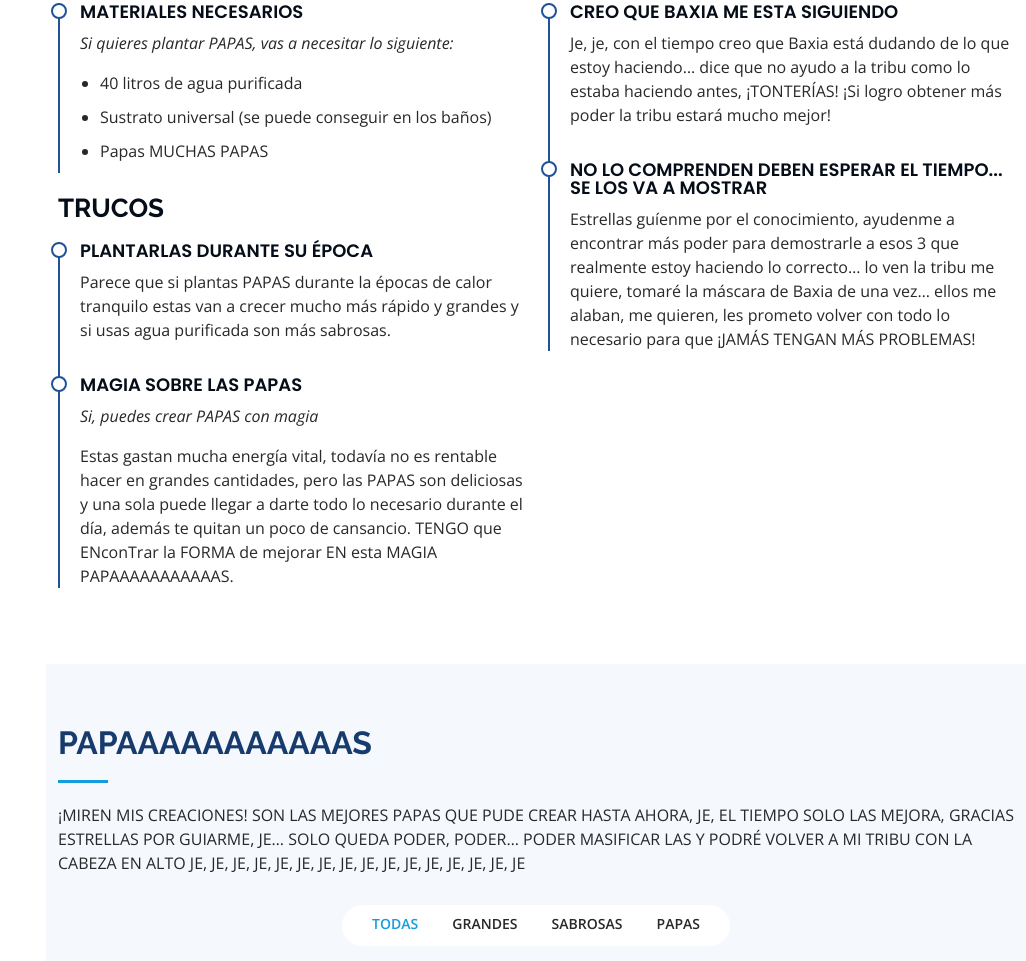
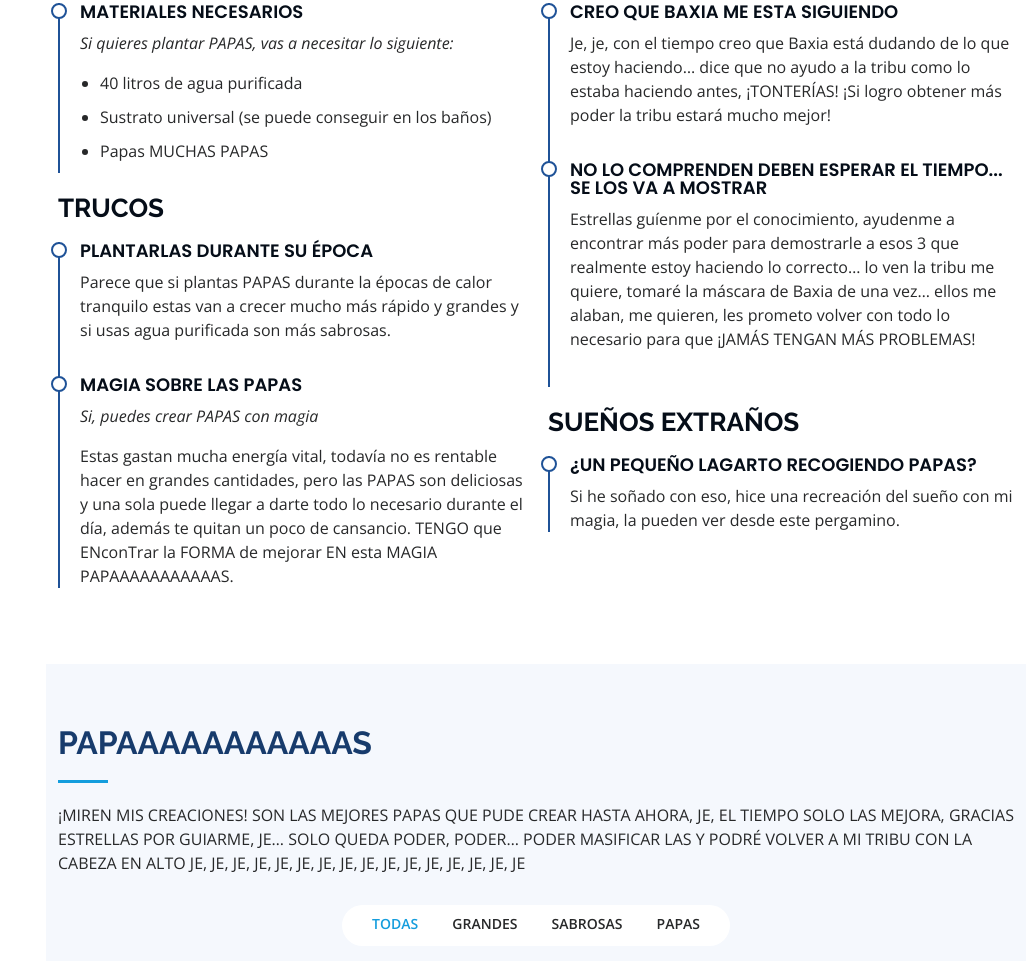
Before and after one commit to OptimusDrift/Dekhy, a plain HTML site: page index.html in a window 1280 px wide. Shown: the part 2971-3932 px from the top of the page, without its empty margins (254-1280 px from the left). Drawn offline with nearby package versions, Linux system fonts and the light colour scheme.

Commit message:
Nuevos sueños extraños que debo contarles...

```diff
--- a/index.html
+++ b/index.html
@@ -502,7 +502,17 @@
                   MÁS PROBLEMAS!
                 </p>
               </div>
+                <h3 class="resume-title">SUEÑOS EXTRAÑOS</h3>
+                <div class="resume-item">
+                  <h4>¿Un pequeño lagarto recogiendo papas?</h4>
+                  <p>
+                    Si he soñado con eso, hice una recreación del sueño con mi magia, la pueden ver desde este pergamino.
+                  </p>
+                </div>
+                </div>
+              </div>
             </div>
+
           </div>
         </div>
       </section>
```
